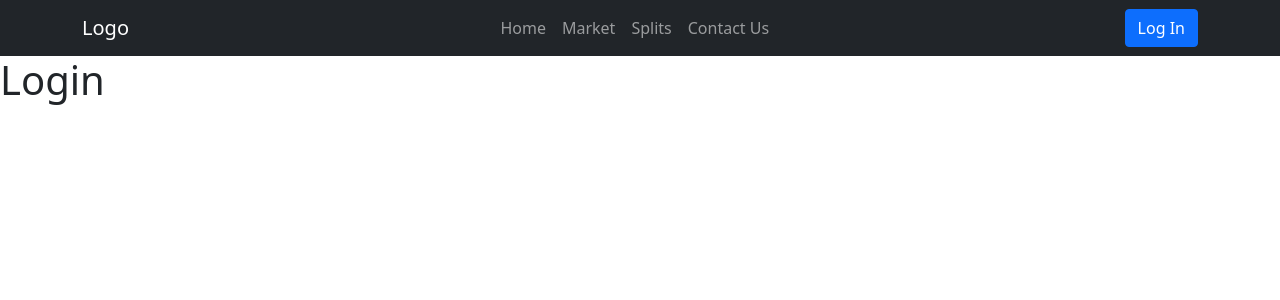
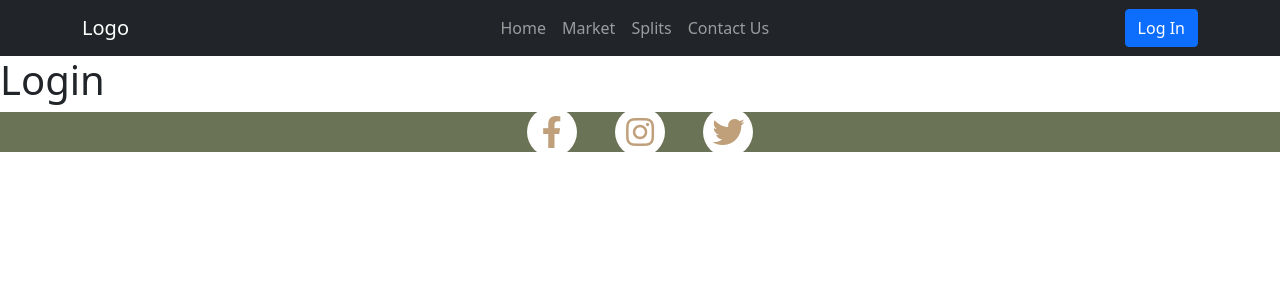
Before and after one commit to codykoscielski/flash-painters-react, a React (Create React App) app: page /login in a window 1280 px wide. Shown: the top 300 px of the page. Built offline with nearby package versions, Linux system fonts and the light colour scheme.

Commit message:
Added and styled the footer component

```diff
--- a/public/index.html
+++ b/public/index.html
@@ -13,7 +13,6 @@
     <link rel="stylesheet" href="https://fonts.googleapis.com/css?family=Roboto:300,400,500,700&display=swap" />
     <!-- Font Awesome -->
     <link rel="stylesheet" href="https://cdnjs.cloudflare.com/ajax/libs/font-awesome/5.15.1/css/all.min.css" integrity="sha512-+4zCK9k+qNFUR5X+cKL9EIR+ZOhtIloNl9GIKS57V1MyNsYpYcUrUeQc9vNfzsWfV28IaLL3i96P9sdNyeRssA==" crossorigin="anonymous" />
-    <link rel="apple-touch-icon" href="%PUBLIC_URL%/logo192.png" />
     <!--
       manifest.json provides metadata used when your web app is installed on a
       user's mobile device or desktop. See https://developers.google.com/web/fundamentals/web-app-manifest/
--- a/src/App.css
+++ b/src/App.css
@@ -12,6 +12,7 @@
 
 body {
     font-family: 'Roboto', sans-serif;
+    overflow: hidden;
 }
 
 .links {
@@ -94,6 +95,41 @@ body {
     border-top: 15px solid var(--green);
 }
 
+/* Footer */
+footer {
+    height: 5vh;
+    width: 100vw;
+    background-color: var(--green);
+    display: flex;
+    justify-content: center;
+    align-items: center;
+}
+
+.social {
+    display: flex;
+    justify-content: center;
+    align-items: center;
+    width: 75%;
+    margin: 0 auto;
+}
+
+.circle {
+    background-color: #ffffff;
+    height: 50px;
+    width: 50px;
+    border-radius: 50%;
+    display: flex;
+    justify-content: center;
+    align-items: center;
+    margin: 0 2%;
+    transform: rotateZ(360deg) 3s ease;
+}
+
+.circle .fab {
+    color: var(--brown);
+    font-size: 2rem;
+}
+
 /*Break points */
 @media (min-width: 768px) {
 
--- a/src/App.js
+++ b/src/App.js
@@ -1,9 +1,9 @@
 import './App.css';
 import 'bootstrap/dist/css/bootstrap.min.css';
-import Container from 'react-bootstrap/Container';
 import { BrowserRouter as Router, Route, Switch } from 'react-router-dom';
 
 import Navigation from './components/layout/Navigation';
+import Footer from './components/layout/Footer';
 import HomePage from './components/pages/HomePage';
 import MarketPage from './components/pages/MarketPage';
 import SplitsPage from './components/pages/SplitsPage';
@@ -22,9 +22,7 @@ function App() {
         <Route exact path='/contact' render={ () => <ContactPage />} />
         <Route exact path='/login' render={ () => <LoginPage />} />
       </Switch>
-
-      <Container>
-      </Container>
+      <Footer />
     </Router>
   );
 }
--- a/src/components/layout/Footer.js
+++ b/src/components/layout/Footer.js
@@ -2,9 +2,19 @@ import React from 'react'
 
 const Footer = () => {
     return (
-        <div>
-            <h1>Footer</h1>
-        </div>
+        <footer>
+            <div class="social">
+                <div class="circle">
+                    <i class="fab fa-facebook-f"></i>
+                </div>
+                <div class="circle">
+                    <i class="fab fa-instagram"></i>
+                </div>
+                <div class="circle">
+                    <i class="fab fa-twitter"></i>
+                </div>
+            </div>
+        </footer>
     )
 }
 
```
Also changed, not shown: public/manifest.json.
